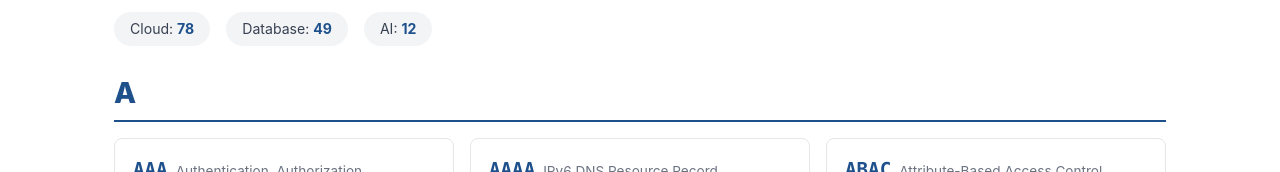
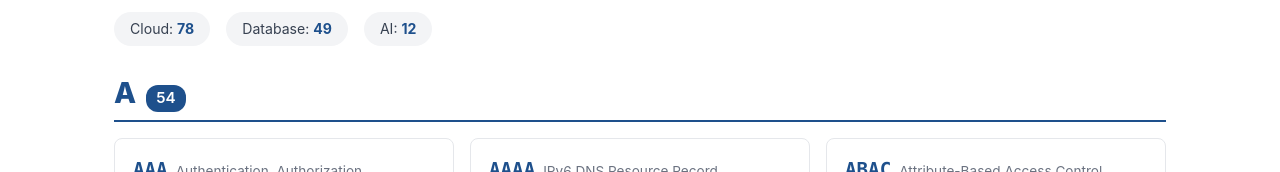
Before and after one commit to FabioXY/ShortTechBible, a plain HTML site: page docs/index.html in a window 1280 px wide. Shown: the part 452-624 px from the top of the page. Drawn offline with Linux system fonts and the light colour scheme.

Commit message:
header counter per letter

```diff
--- a/docs/index.html
+++ b/docs/index.html
@@ -170,6 +170,18 @@
       border-bottom: 2px solid var(--blue);
       padding-bottom: 4px;
       margin-bottom: 16px;
+      display: flex;
+      align-items: baseline;
+      gap: 10px;
+    }
+    .letter-count {
+      font-size: .95rem;
+      font-weight: 600;
+      color: #fff;
+      background: var(--blue);
+      border-radius: 12px;
+      padding: 1px 10px;
+      line-height: 1.6;
     }
 
     /* ── Entry card ── */
@@ -382,7 +394,7 @@
 
       const heading = document.createElement('div');
       heading.className = 'letter-heading';
-      heading.textContent = letter;
+      heading.innerHTML = `${esc(letter)} <span class="letter-count">${byLetter[letter].length}</span>`;
       group.appendChild(heading);
 
       const grid = document.createElement('div');
```
